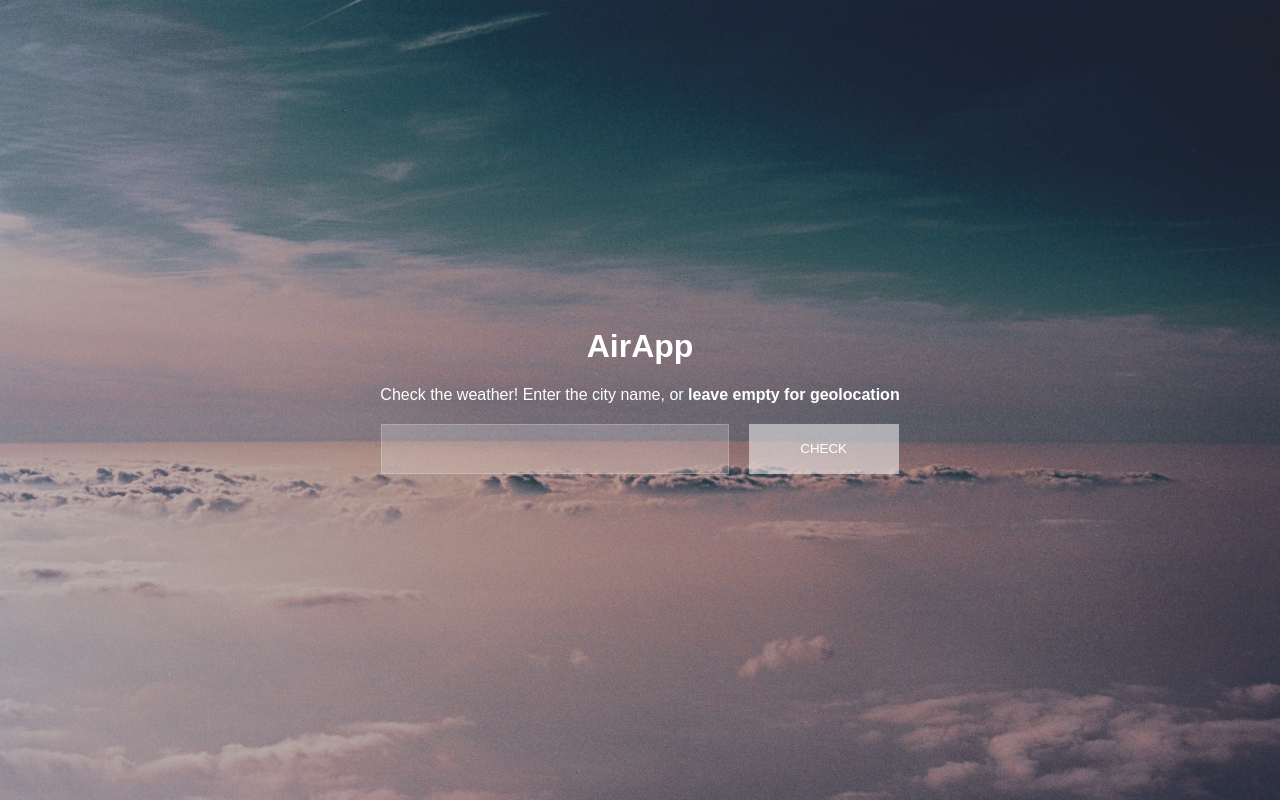
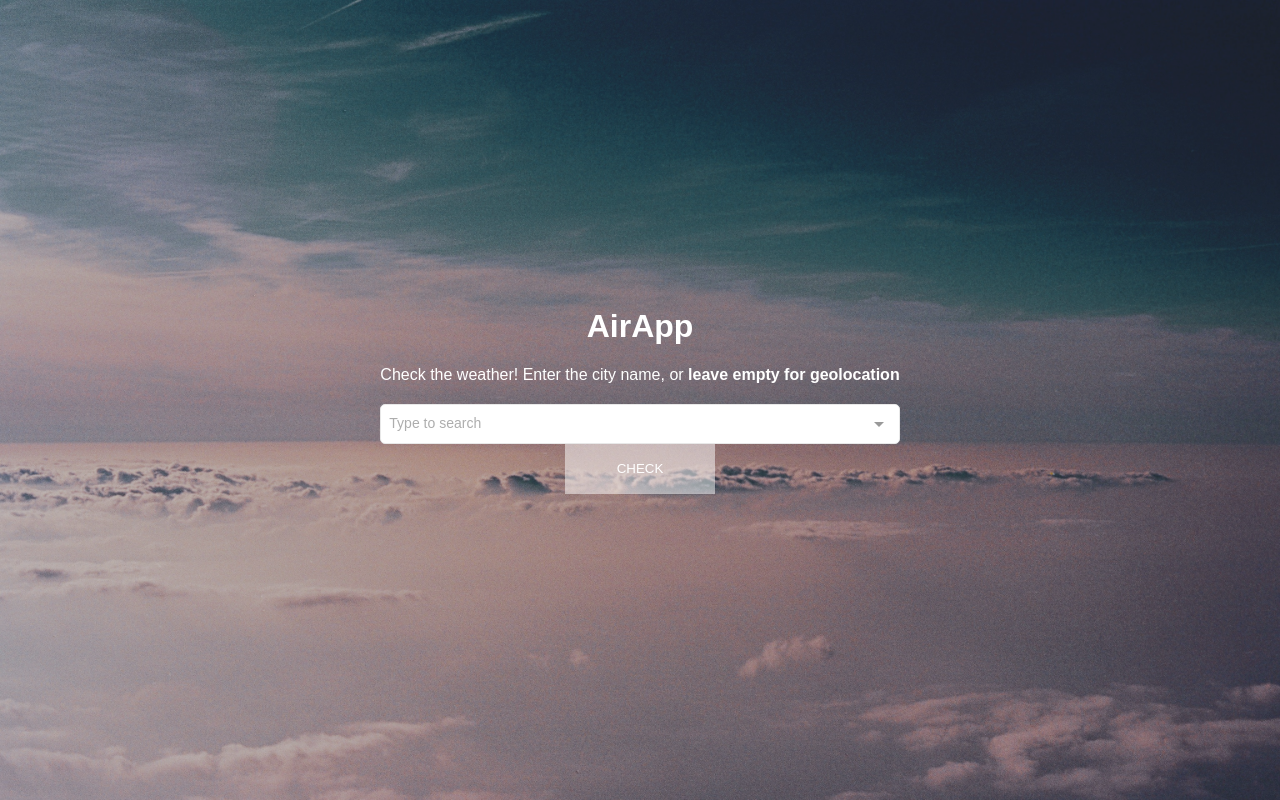
Before and after one commit to rjwaberski/weather-app, a Vue app: page / in a window 1280 px wide. Built offline with nearby package versions, Linux system fonts and the light colour scheme; no server answers.

Commit message:
Init geocoding

```diff
--- a/src/components/LocationSelect.vue
+++ b/src/components/LocationSelect.vue
@@ -1,23 +1,93 @@
 <template>
   <div class="location-select">
-    <input class="location-select__input" type="text" v-model="query" />
-    <button class="location-select__button" @click="onSearch">check</button>
+    <!-- <input class="location-select__input" type="text" v-model="query" /> -->
+    <multiselect
+      v-model="selected"
+      id="ajax"
+      label="formatted_address"
+      track-by="formatted_address"
+      placeholder="Type to search"
+      open-direction="bottom"
+      :options="options"
+      :multiple="false"
+      :searchable="true"
+      :loading="loading"
+      :internal-search="false"
+      :clear-on-select="false"
+      :close-on-select="true"
+      :options-limit="300"
+      :limit="3"
+      :max-height="600"
+      :show-no-results="false"
+      :hide-selected="true"
+      @search-change="fetchPlaces"
+    >
+      <!-- <template slot="tag" slot-scope="{ option, remove }"
+        ><span class="custom__tag"
+          ><span>{{ option.name }}</span
+          ><span class="custom__remove" @click="remove(option)">❌</span></span
+        ></template
+      >
+      <template slot="clear" slot-scope="props">
+        <div
+          class="multiselect__clear"
+          v-if="selectedCountries.length"
+          @mousedown.prevent.stop="clearAll(props.search)"
+        ></div> </template
+      ><span slot="noResult"
+        >Oops! No elements found. Consider changing the search query.</span
+      > -->
+    </multiselect>
+    <button
+      class="location-select__button"
+      @click="checkWeather"
+      :disabled="!this.selected"
+    >
+      check
+    </button>
   </div>
 </template>
 
 <script lang="ts">
 import { Vue, Component, Prop, Emit } from 'vue-property-decorator';
-@Component
+import LocationService from '@/services/locationService';
+import Debounce from '@/utils/debounce';
+import Multiselect from 'vue-multiselect';
+import { ILocation } from '@/interfaces/locationData';
+
+@Component({
+  components: {
+    Multiselect,
+  },
+})
 export default class LocationSelect extends Vue {
-  private query: string = '';
+  private selected: ILocation | null = null;
+  private options: ILocation[] = [];
+  private loading: boolean = false;
 
-  @Emit('search')
-  private onSearch() {
-    return this.query;
+  @Debounce(500)
+  private async fetchPlaces(query: string) {
+    if (!query) {
+      return;
+    }
+    const res = await LocationService.fetchLocation(query);
+
+    if (res && res.length) {
+      this.options = res;
+    }
+  }
+
+  @Emit('fetch')
+  private checkWeather() {
+    if (!this.selected) {
+      return;
+    }
+    return this.selected.geometry.location;
   }
 }
 </script>
 
+<style src="vue-multiselect/dist/vue-multiselect.min.css"></style>
 <style lang="scss" scoped>
 $buttonWidth: 150px;
 $height: 50px;
--- a/src/components/WeatherCard.vue
+++ b/src/components/WeatherCard.vue
@@ -19,11 +19,12 @@
 <script lang="ts">
 import { Vue, Component, Prop } from 'vue-property-decorator';
 import { IBaseWeather } from '@/interfaces/weatherData';
+import { ICoords } from '@/interfaces/locationData';
 
 @Component
 export default class WeatherCard extends Vue {
   @Prop({ required: true }) private data!: IBaseWeather;
-  @Prop({ required: true }) private coords!: Coordinates;
+  @Prop({ required: true }) private coords!: ICoords;
 
   private temp: string = `29*C`;
   private date: Date = new Date();
@@ -34,8 +35,8 @@ export default class WeatherCard extends Vue {
     this.$router.push({
       name: 'details',
       params: {
-        lat: `${this.coords.latitude}`,
-        lon: `${this.coords.longitude}`,
+        lat: `${this.coords.lat}`,
+        lon: `${this.coords.lng}`,
       },
     });
   }
--- /dev/null
+++ b/src/interfaces/locationData.ts
@@ -0,0 +1,30 @@
+export interface ILocation {
+  address_components: ILocationAdressComponent[];
+  formatted_address: string;
+  geometry: ILocationGeometry;
+  place_id: string;
+  types: string[];
+}
+
+export interface ICoords {
+  lat: number;
+  lng: number;
+}
+
+interface ILocationAdressComponent {
+  long_name: string;
+  short_name: string;
+  types: string[];
+}
+
+interface ILocationGeometry {
+  bounds: ILocationGeometryBounds;
+  location: ICoords;
+  location_type: string;
+  viewport: ILocationGeometryBounds;
+}
+
+interface ILocationGeometryBounds {
+  northeast: ICoords;
+  southwest: ICoords;
+}
--- /dev/null
+++ b/src/services/locationService.ts
@@ -0,0 +1,16 @@
+import axios from 'axios';
+import Endpoints from '@/utils/endpoints';
+import { ILocation } from '@/interfaces/locationData';
+
+export default class LocationService {
+  public static fetchLocation(query: string): Promise<ILocation[]> {
+    return axios
+      .get(Endpoints.location.geocode(query))
+      .then(res => {
+        return res.data.results;
+      })
+      .catch(error => {
+        //  todo: handle err
+      });
+  }
+}
--- a/src/services/weatherService.ts
+++ b/src/services/weatherService.ts
@@ -1,8 +1,9 @@
 import axios from 'axios';
 import Endpoints from '@/utils/endpoints';
+import { ICoords } from '@/interfaces/locationData';
 
 export default class WeatherService {
-  static fetchWeather(coords: Coordinates) {
+  static fetchWeather(coords: ICoords) {
     const url = Endpoints.weather.fetchBaseWeather(coords);
     return axios
       .get(url)
--- /dev/null
+++ b/src/utils/debounce.ts
@@ -0,0 +1,30 @@
+export default function Debounce(wait: number, immediate: boolean = false) {
+  return (
+    target: any,
+    propertyKey: string | symbol,
+    descriptor: PropertyDescriptor,
+  ) => {
+    let timeout: any;
+    const originalMethod = descriptor.value;
+    descriptor.value = function() {
+      const context = this;
+      const args = arguments;
+      const execute = () => {
+        originalMethod.apply(context, args);
+      };
+      const later = () => {
+        timeout = null;
+        if (!immediate) {
+          execute();
+        }
+      };
+      const callNow = immediate && !timeout;
+      clearTimeout(timeout);
+      timeout = setTimeout(later, wait);
+      if (callNow) {
+        execute();
+      }
+    };
+    return descriptor;
+  };
+}
--- a/src/utils/endpoints.ts
+++ b/src/utils/endpoints.ts
@@ -1,23 +1,32 @@
+import { ICoords } from '@/interfaces/locationData';
+
 export default class Endpoints {
   static get openWeatherApiKey() {
     return process.env.VUE_APP_OPEN_WEATHER_API_KEY;
   }
 
-  static get base() {
-    return `http://api.openweathermap.org/`;
+  static get googleApiKey() {
+    return process.env.VUE_APP_GOOGLE_API_KEY;
   }
 
-  static get iconBase() {
-    return `http://openweathermap.org`;
-  }
+  static weatherBase: string = `http://api.openweathermap.org`;
+  static weatherIconBase = `http://openweathermap.org`;
+  static locationBase: string = `https://maps.googleapis.com`;
 
   static get weather() {
     return {
-      fetchBaseWeather: (coords: Coordinates) =>
-        `${this.base}/data/2.5/weather?lat=${coords.latitude}&lon=${coords.longitude}&appid=${this.openWeatherApiKey}`,
+      fetchBaseWeather: (coords: ICoords) =>
+        `${this.weatherBase}/data/2.5/weather?lat=${coords.lat}&lon=${coords.lng}&appid=${this.openWeatherApiKey}`,
       fetchWeatherForecast: (coords: { lat: string; lon: string }) =>
-        `${this.base}/data/2.5/forecast?lat=${coords.lat}&lon=${coords.lon}&appid=${this.openWeatherApiKey}`,
-      icon: (code: string) => `${this.iconBase}/img/wn/${code}@2x.png`,
+        `${this.weatherBase}/data/2.5/forecast?lat=${coords.lat}&lon=${coords.lon}&appid=${this.openWeatherApiKey}`,
+      icon: (code: string) => `${this.weatherIconBase}/img/wn/${code}@2x.png`,
+    };
+  }
+
+  static get location() {
+    return {
+      geocode: (query: string) =>
+        `${this.locationBase}/maps/api/geocode/json?address=${query}&key=${this.googleApiKey}`,
     };
   }
 }
--- a/src/views/Main.vue
+++ b/src/views/Main.vue
@@ -6,7 +6,7 @@
       Check the weather! Enter the city name, or
       <b>leave empty for geolocation</b>
     </p>
-    <location-select @search="onSearch" />
+    <location-select @fetch="fetchData" />
     <weather-card v-if="weatherData" :data="weatherData" :coords="coords" />
   </div>
 </template>
@@ -15,10 +15,11 @@
 import { Vue, Component, Prop } from 'vue-property-decorator';
 import { getLocation } from '@/utils/geolocation';
 import { IBaseWeather } from '@/interfaces/weatherData';
+import { ICoords } from '@/interfaces/locationData';
 
 import WeatherService from '@/services/weatherService';
+import LocationService from '@/services/locationService';
 import Endpoints from '@/utils/endpoints';
-
 import WeatherCard from '@/components/WeatherCard.vue';
 import LocationSelect from '@/components/LocationSelect.vue';
 
@@ -29,7 +30,7 @@ import LocationSelect from '@/components/LocationSelect.vue';
   },
 })
 export default class MainView extends Vue {
-  private coords: Coordinates | null = null;
+  private coords: ICoords | null = null;
   private weatherData: IBaseWeather | null = null;
   private geolocationLoading: boolean = false;
 
@@ -45,7 +46,7 @@ export default class MainView extends Vue {
 
     try {
       const res = await getLocation();
-      this.coords = res.coords;
+      this.coords = { lat: res.coords.latitude, lng: res.coords.longitude };
     } catch (error) {
       //  todo: handle error
     } finally {
@@ -53,7 +54,7 @@ export default class MainView extends Vue {
     }
   }
 
-  private async fetchData(coords: Coordinates) {
+  private async fetchData(coords: ICoords) {
     const data = await WeatherService.fetchWeather(coords);
     if (data) {
       this.weatherData = data;
@@ -66,7 +67,7 @@ export default class MainView extends Vue {
       : null;
   }
 
-  private onSearch() {}
+  private async onSearch(query: string) {}
 }
 </script>
 
```
